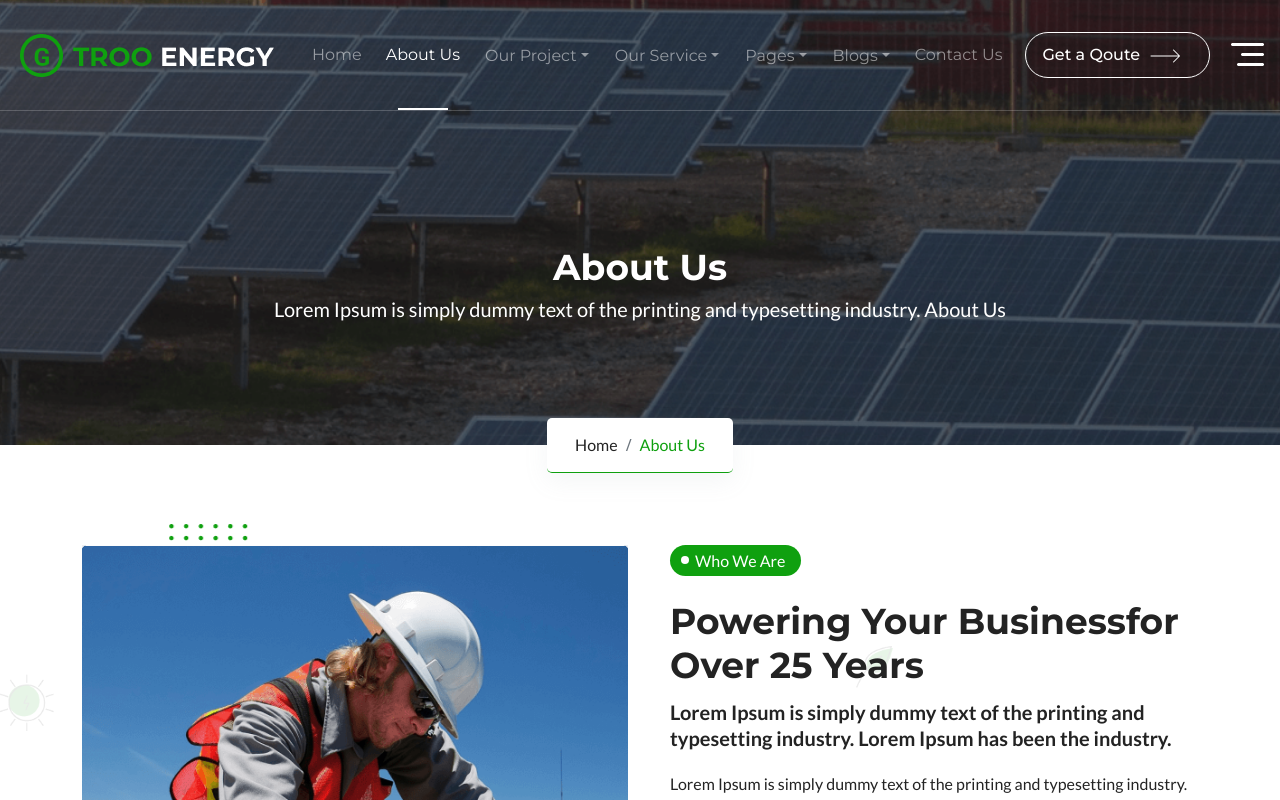
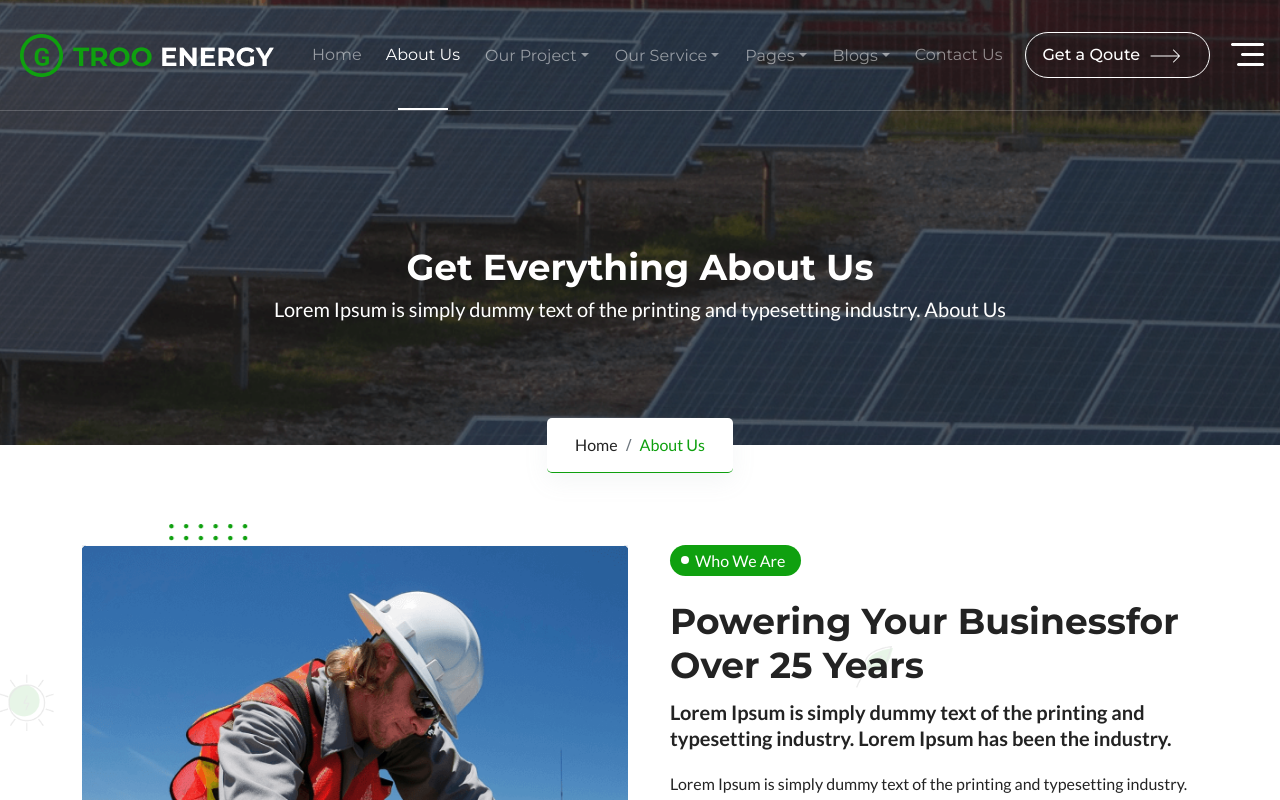
Before and after one commit to Rsuraj143/Troo-Solar, a React (Create React App) app: page /Home/About_Us in a window 1280 px wide. Shown: the top 800 px of the page. Built offline with nearby package versions, Linux system fonts and the light colour scheme.

Commit message:
about heading added

```diff
--- a/src/Components/Header/HeaderData.js
+++ b/src/Components/Header/HeaderData.js
@@ -7,6 +7,7 @@ export const HeaderData = [
   {
     title: "About Us",
     path: "/Home/About_Us",
+    heading : "Get Everything About Us",
     details : "Lorem Ipsum is simply dummy text of the printing and typesetting industry. About Us",
   },
   {
--- a/src/Components/HeroComponent/HeroGlobal.js
+++ b/src/Components/HeroComponent/HeroGlobal.js
@@ -50,7 +50,7 @@ const HeroGlobal = () => {
         setHeading(obj.heading);
         setDetails(obj.details);
       } else {
-        setHeading(data.title);
+        setHeading(data.heading);
         setDetails(data.details);
       }
     }
```
Also changed, not shown: 1 other file (tests, documents, lock files or other folders).
